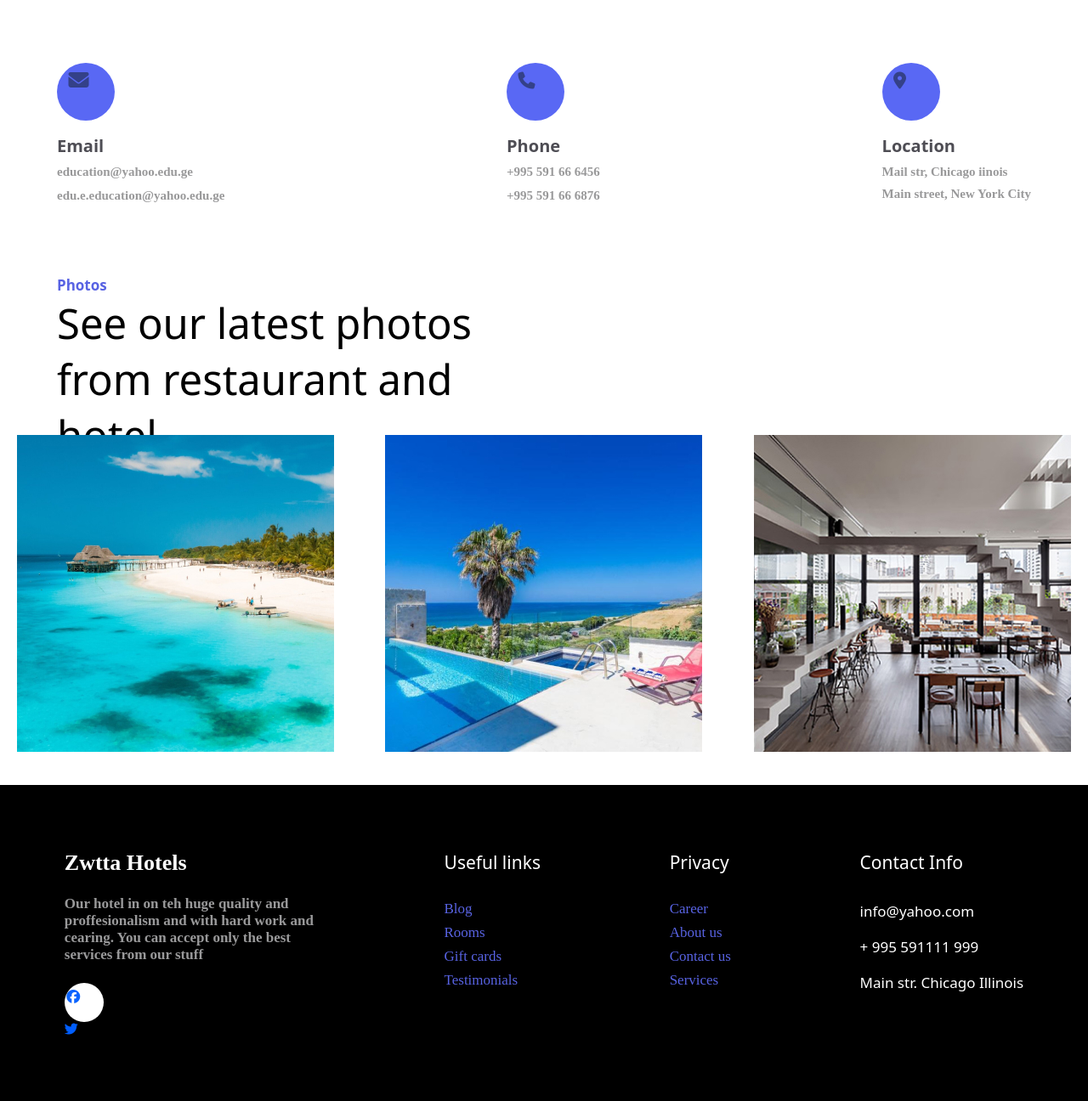
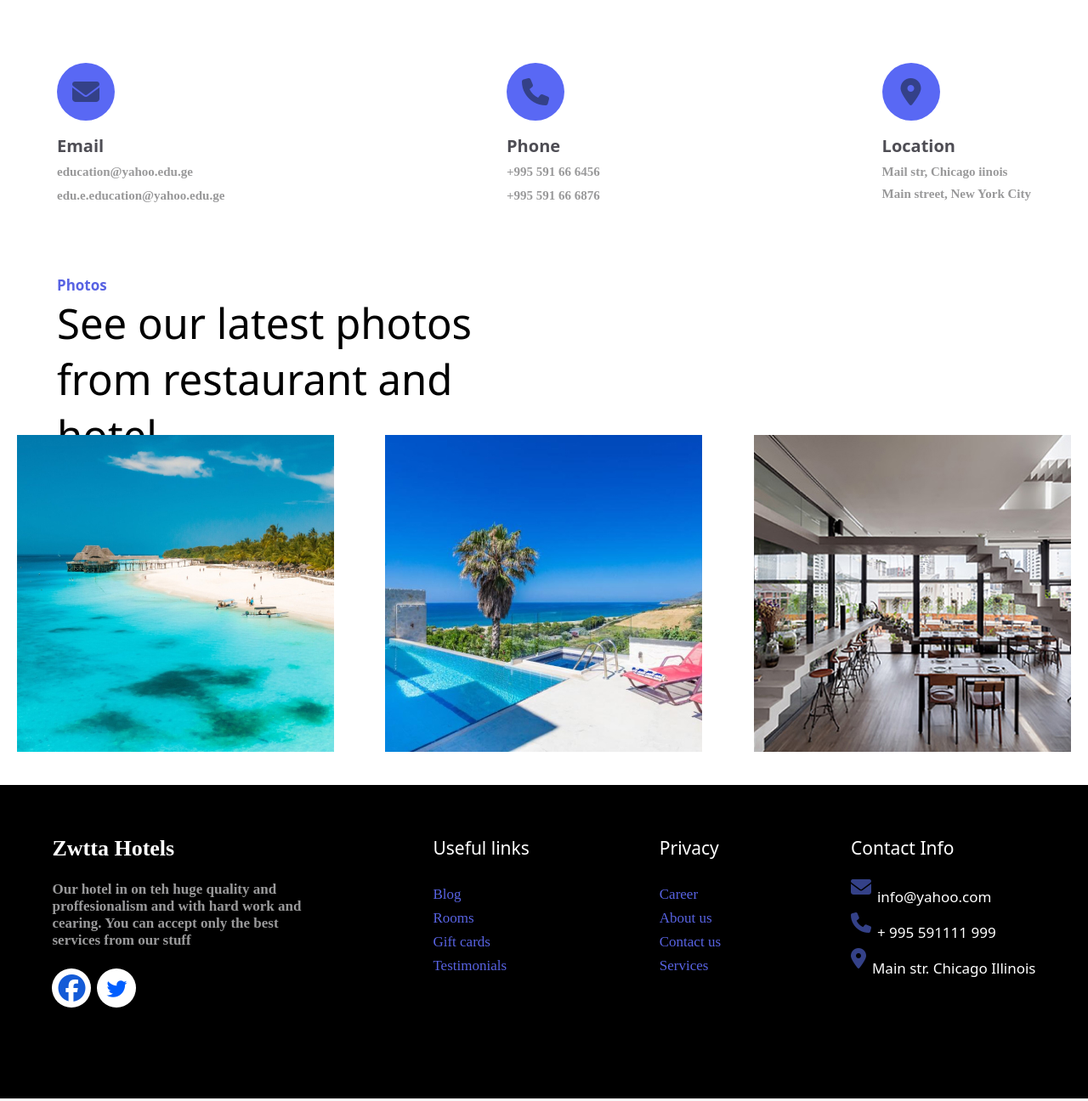
Before and after one commit to elisabed1/elisabed-sheshaberidze-lecture-12, a plain HTML site: page index.html in a window 1280 px wide. Shown: the part 553-1849 px from the top of the page at 85% size. Drawn offline with Linux system fonts and the light colour scheme.

Commit message:
second fix
almost ready version

```diff
--- a/css/media.css
+++ b/css/media.css
@@ -1,8 +1,8 @@
 @media (max-width:1240px) {
     .container{
-        width: 90%;
+        width: 80%
     }
-    }
+   }
 
 @media (max-width: 680px) {
     .contact{
@@ -16,3 +16,8 @@
         gap: 30px;
     }
 }
+@media (max-width: 1100px) {
+    .footer {
+        flex-wrap: wrap;
+    }
+}
--- a/css/style.css
+++ b/css/style.css
@@ -95,14 +95,9 @@ border-radius: 50%;
 display: flex;
 justify-content: center;
 align-items: center;
-align-content: center;
 margin-bottom: 16px;
 }
 i{
-    width: 41px;
-    height: 29px;
-    flex-shrink: 0;
-
     color: #344188;
 }
 h3{
@@ -135,22 +130,22 @@ h3{
     margin-bottom: 53px;
 }
 .img{
+
     display: flex;
     justify-content: space-around;
+    flex-wrap: wrap;
     gap: 20px;
 }
 
 footer{
-    width: 100%;
-    height: 372px;
-    flex-shrink: 0;
     background: #000;
-    padding-top: 6%;
+    padding-top: 60px;
 }
 .footer{
     max-width: 100%;
     display: flex;
     justify-content: space-around;
+    gap: 30px;
 }
 .h3{
     color: #FFF;
@@ -171,15 +166,20 @@ Width: 295px;
 margin-top: 23px;
 margin-bottom: 23px;
 }
+.footer div div{
+    display: flex;
+    flex-direction: row;
+    gap: 7px;
+}
 .i{
     width: 46px;
     height: 46px;
     border-radius: 46px;
     background-color: white;
     display: flex;
-    flex-direction: row;
     justify-content: center;
     align-items: center;
+    margin-bottom: 107px;
 }
 .h5{
     color: #FFF;
@@ -195,6 +195,10 @@ margin-bottom: 32px;
     display: flex;
     flex-direction: column;
 }
+.inf div {
+    display: flex;
+    gap: 10px;
+}
 a{
     margin-bottom: 9px;
     height: 19px;
@@ -206,11 +210,8 @@ a{
 }
 .h6{
     color: #FFF;
-
     font-family: sans, sans-serif;
     font-size: 17px;
-font-style: normal;
     font-weight: 400;
-line-height: normal;
     margin-bottom: 19px;
 }
--- a/index.html
+++ b/index.html
@@ -21,9 +21,10 @@
 </head>
 <body>
     <section class="s1">
-        <div class="container">
+        <div class="container ss1">
             <h5>contact</h5>
             <h2>Contact us to get free support</h2>
+            <div>
                 <div class="card1">
                     <div>
                         <form class="carrd11" action="">
@@ -44,13 +45,14 @@
                     </div>
               </div>
             </div>
+        </div>
     </section>
 
     <section class="sec2">
         <div class="container contact">
             <div class="con">
                 <div>
-                    <i class="fa-solid fa-envelope fa-xl"></i>
+                    <i class="fa-solid fa-envelope fa-2xl"></i>
                 </div>
                     <h3>Email</h3>
                     <a class="em" href="mailto:">education@yahoo.edu.ge</a>
@@ -59,7 +61,7 @@
             </div>
             <div class="con">
                 <div>
-                    <i class="fa-solid fa-phone fa-lg"></i>
+                    <i class="fa-solid fa-phone fa-2xl"></i>
                 </div>
                 <h3>Phone</h3>
                 <a class="em" href="tel:">+995 591 66 6456</a>
@@ -68,7 +70,7 @@
             </div>
             <div class="con">
                 <div>
-                    <i class="fa-solid fa-location-dot fa-lg"></i>
+                    <i class="fa-solid fa-location-dot fa-2xl"></i>
                 </div>
                <h3>Location</h3>
                 <h6>Mail str, Chicago iinois</h6>
@@ -88,6 +90,7 @@
             <img src="images/Rectangle 7.jpg" alt="pool">
             <img src="images/Rectangle 8.jpg" alt="cafe">
          </div>
+
     </section>
     <footer>
         <div class="container footer">
@@ -98,11 +101,15 @@
                  work and cearing. You can accept
                  only the best services from our stuff
                 </p>
+                <div>
                     <div class="i">
-                    <i class="fa-brands fa-facebook" style="color: #0a64ff;"></i>
+                        <i class="fa-brands fa-facebook fa-2xl" style="color: #145bd7;"></i>                    </div>
+                    <div class="i">
+                        <i class="fa-brands fa-twitter fa-xl" style="color: #005eff;"></i>
                     </div>
-                <div class="">
-                    <i class="fa-brands fa-twitter" style="color: #005eff;"></i>
+                    <div>
+
+                    </div>
                 </div>
             </div>
             <div class="inf">
@@ -121,9 +128,18 @@
             </div>
             <div class="inf">
                     <h5 class="h5">Contact Info</h5>
+                    <div>
+                        <i class="fa-solid fa-envelope fa-xl"></i>
                         <h6 class="h6">info@yahoo.com</h6>
+                    </div>
+                    <div>
+                        <i class="fa-solid fa-phone fa-xl"></i>
                         <h6 class="h6">+ 995 591111 999</h6>
+                    </div>
+                    <div>
+                        <i class="fa-solid fa-location-dot fa-xl"></i>
                         <h6 class="h6">Main str. Chicago Illinois</h6>
+                    </div>
             </div>
         </div>
     </footer>
```
Lines whose indentation alone changed are shown as unchanged.
